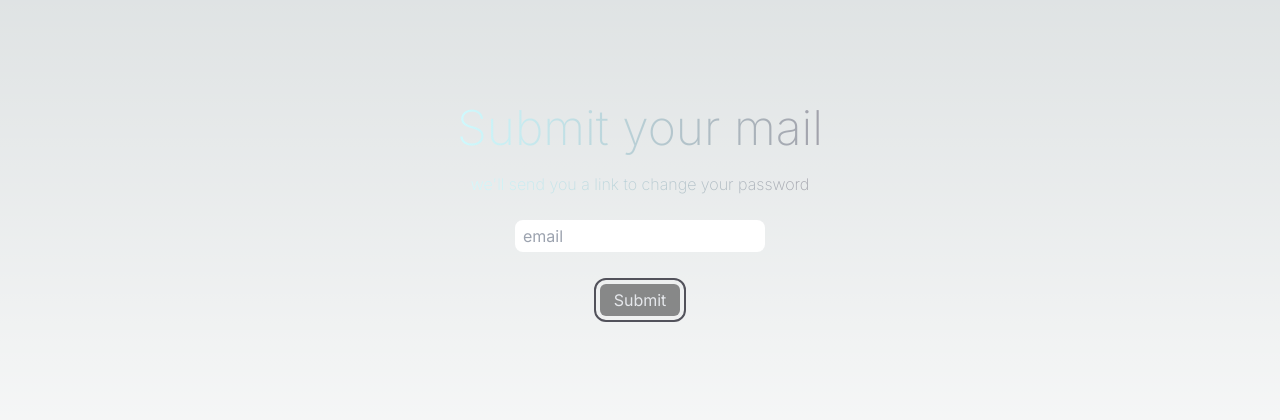
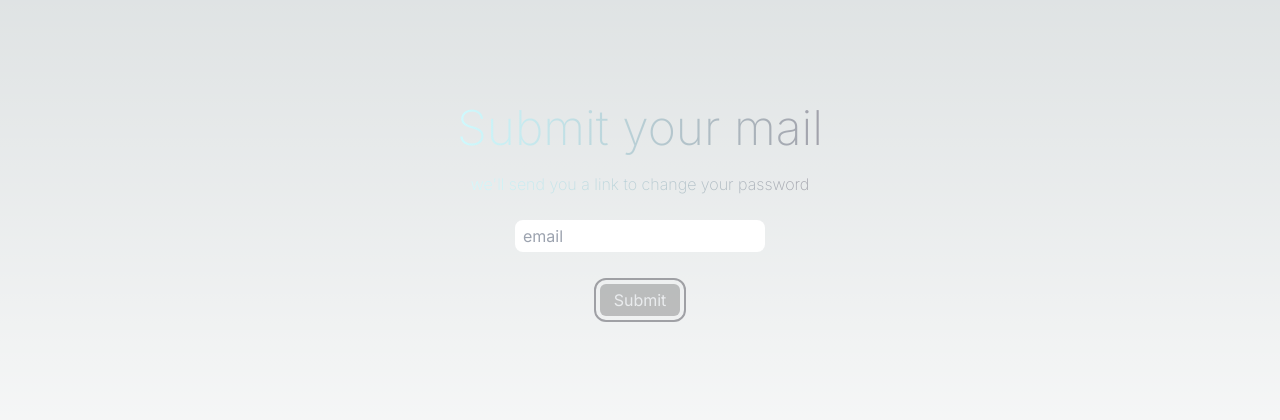
Before and after one commit to kmr-sahil/auth-w-next.js, a Next.js app: page /forgotpassword in a window 1280 px wide. Shown: the part 184-604 px from the top of the page. Built offline with nearby package versions, Linux system fonts and the light colour scheme.

Commit message:
added disabled feature in button for empty input

```diff
--- a/src/app/forgotpassword/page.tsx
+++ b/src/app/forgotpassword/page.tsx
@@ -1,14 +1,38 @@
+"use client"
+
 import React from 'react'
+import { useRouter } from "next/navigation";
+import  axios  from "axios";
 
 export default function ForgotPasswordPage() {
+
+  const [email, setEmail] = React.useState("")
+  const [isButtonDisabled, setIsButtonDisabled] = React.useState(true);
+
+  React.useEffect(() => {
+    setIsButtonDisabled(email.length <= 2);
+  }, [email]);
+
+  const emailSubmit = (event:any) => {
+    event.preventDefault();
+    if (isButtonDisabled) {
+      console.log('Disable:', email);
+      return; // Return early if the button is disabled
+    }
+
+    // Handle email submission
+    // For now, let's just log the email
+    console.log('Submitted email:', email);
+  }
+
   return (
     <div className="flex flex-col items-center justify-center min-h-screen py-2 text-slate-950">
         <h1 className='text-primary'>Submit your mail</h1>
         <p className='text-sec'>we'll send you a link to change your password</p>
 
         <form action="" className='flex flex-col my-4 items-center'>
-          <input type="email" name="" id="email" placeholder='email' className='input' />
-          <button className='btn-primary w-[5rem]'>Submit</button>
+          <input type="email" name="" id="email" placeholder='email' value={email} onChange={(e) => setEmail(e.target.value)} className='input' />
+          <button onClick={emailSubmit} id='btn' className={`btn-primary w-[5rem] ${isButtonDisabled ? 'cursor-not-allowed opacity-50' : ''}`}>Submit</button>
         </form>
 
     </div>
```
